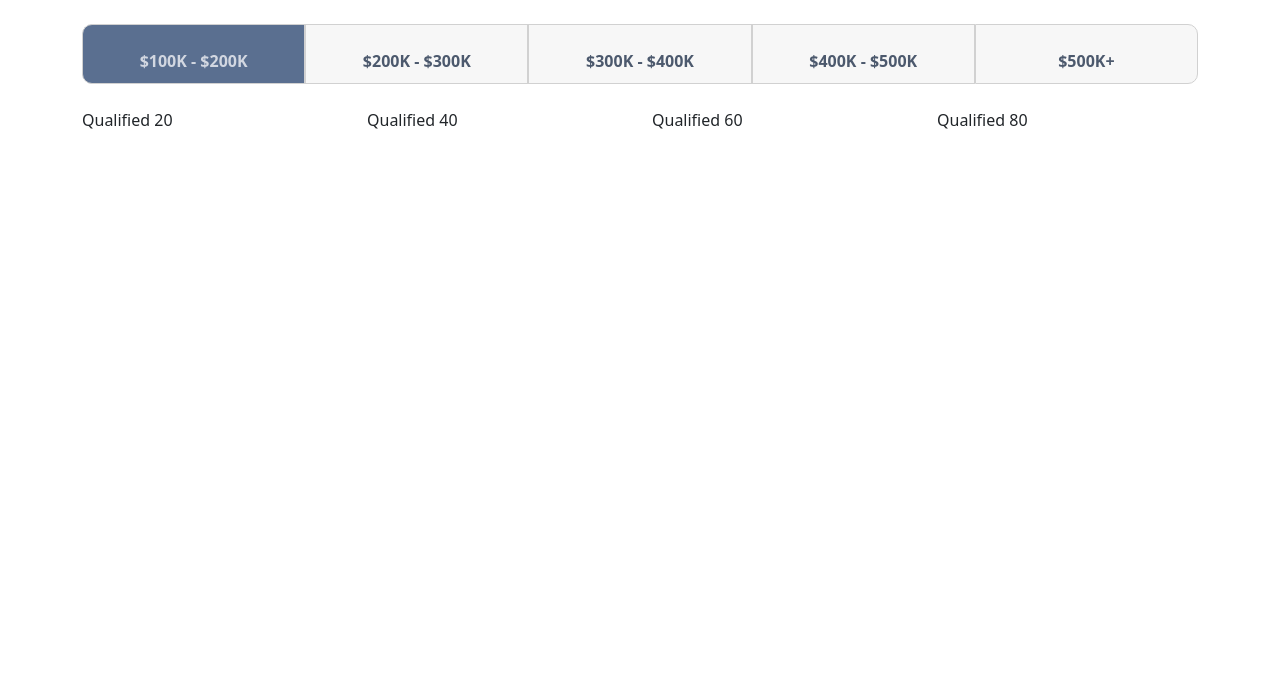
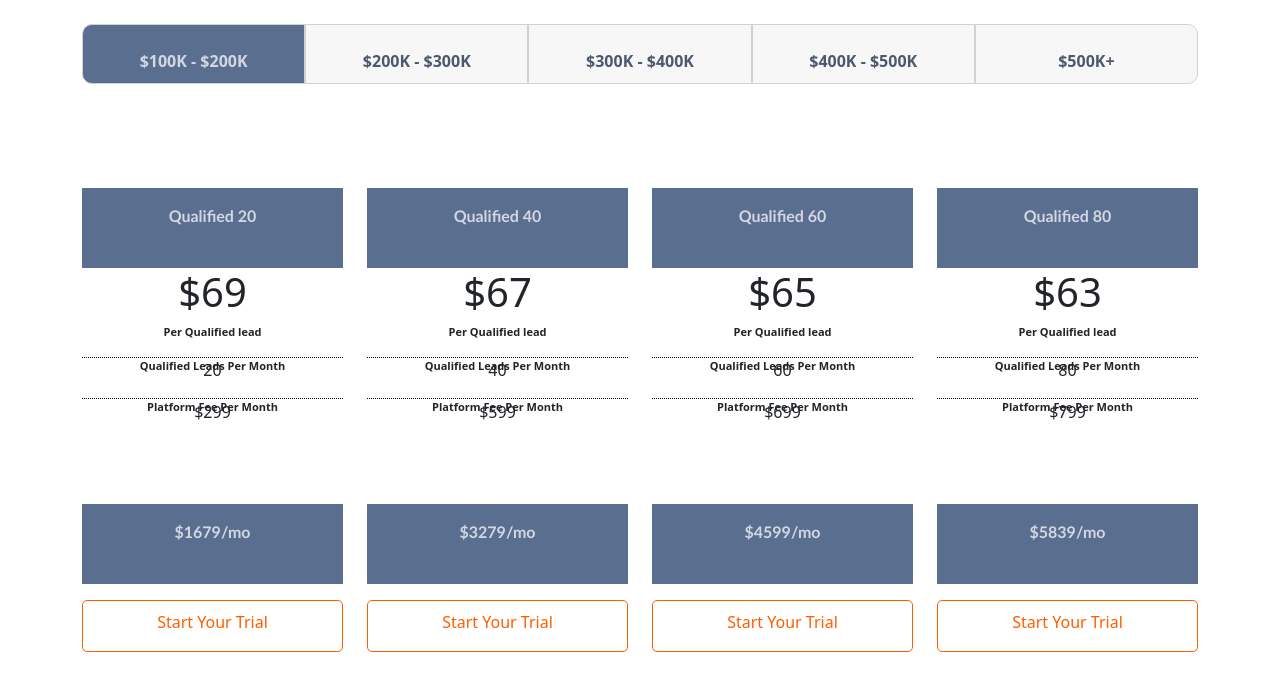
Before and after one commit to pawarss1/SquadView, a React (Create React App) app: page / in a window 1280 px wide. Shown: the top 690 px of the page. Built offline with nearby package versions, Linux system fonts and the light colour scheme.

Commit message:
Feature: Added plans and buttons

```diff
--- a/src/Body/Plan.js
+++ b/src/Body/Plan.js
@@ -1,9 +1,37 @@
 import "./body.css";
+import { useState } from "react";
+import ModalComponent from "../Utils/ModalComponent";
 
 export default function Plan(props) {
+  const [showModal, setShowModal] = useState(false);
+  const handleShowModal = () => {
+    setShowModal((prevShowModal) => !prevShowModal);
+  };
+
   return (
     <div>
-      <div>{props.data.plan}</div>
+      <div className="planDivTop">
+        <p className="displayPlanDiv">{props.data.plan}</p>
+      </div>
+      <h1 className="displayPricePerQualifiedLeadCls">
+        {props.data.pricePerLiveTransfer}
+      </h1>
+      <p className="innerPlanDetails">Per Qualified lead</p>
+      <div className="seperatorCls" />
+      <p className="innerPlanDetails">Qualified Leads Per Month</p>
+      <p className="innerPlanNumberDetails">
+        {props.data.qualifiedLeadsPerMonth}
+      </p>
+      <div className="seperatorCls" />
+      <p className="innerPlanDetails">Platform Fee Per Month</p>
+      <p className="innerPlanNumberDetails">{props.data.totalPlatformPrice}</p>
+      <div className="planDivTop">
+        <p className="displayPlanDiv">{props.data.finalPackagePrice}/mo</p>
+      </div>
+      <button type="button" className="btn-props" onClick={handleShowModal}>
+        <p className="buttonDetails">Start Your Trial</p>
+      </button>
+      <ModalComponent showModal={showModal} setShowModal={setShowModal} />
     </div>
   );
 }
--- a/src/Body/body.css
+++ b/src/Body/body.css
@@ -0,0 +1,48 @@
+.planDivTop {
+  height: auto;
+  background-color: #5a6f90;
+  margin-top: 10vh;
+  min-height: 10vh;
+}
+
+.displayPlanDiv {
+  color: #d2d7e1;
+  font-weight: 600;
+  font-family: "Gill Sans", sans-serif;
+  text-align: center;
+  padding-top: 2vh;
+}
+
+.displayPricePerQualifiedLeadCls {
+  text-align: center;
+  font-family: inherit;
+}
+
+.innerPlanDetails {
+  text-align: center;
+  font-size: 11px;
+  font-weight: 700;
+}
+
+.innerPlanNumberDetails {
+  text-align: center;
+  margin-top: -4vh;
+}
+
+.seperatorCls {
+  border-bottom: 1px dotted black;
+}
+
+.btn-props {
+  margin-top: 2vh;
+  width: 100%;
+  border-radius: 5px;
+  border: 1px solid rgb(255, 94, 0);
+  background-color: #ffffff;
+}
+
+.buttonDetails {
+  color: rgb(255, 94, 0);
+  text-align: center;
+  margin-top: 1vh;
+}
--- /dev/null
+++ b/src/Utils/ModalComponent.js
@@ -0,0 +1,29 @@
+import "./utility.css";
+import { useState } from "react";
+import { Modal, Button } from "react-bootstrap";
+
+export default function ModalComponent(props) {
+  const handleClose = () => props.setShowModal(false);
+
+  return (
+    <>
+      <Modal show={props.showModal} onHide={handleClose}>
+        <Modal.Header
+          style={{
+            display: "flex",
+            justifyContent: "center",
+            alignItems: "center"
+          }}
+        >
+          <Modal.Title>Get Started with SquadVoice</Modal.Title>
+        </Modal.Header>
+        <Modal.Body>Woohoo, you're reading this text in a modal!</Modal.Body>
+        <Modal.Footer>
+          <Button variant="primary" onClick={handleClose}>
+            Save Changes
+          </Button>
+        </Modal.Footer>
+      </Modal>
+    </>
+  );
+}
```
Also changed, not shown: src/Utils/utility.css (added).
